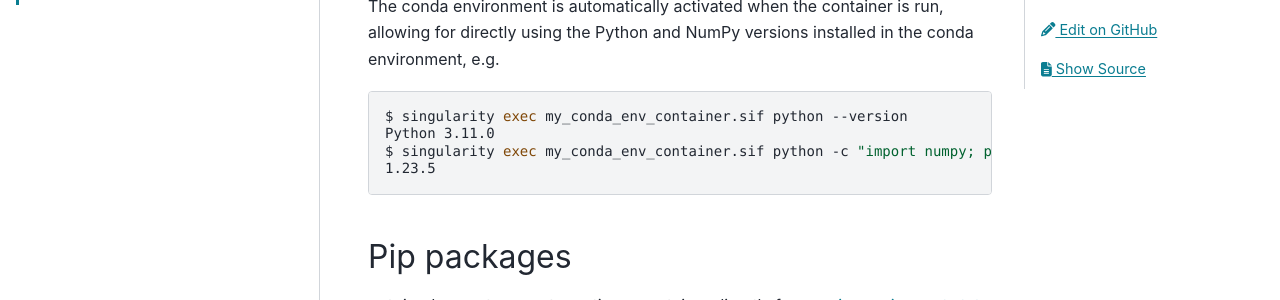
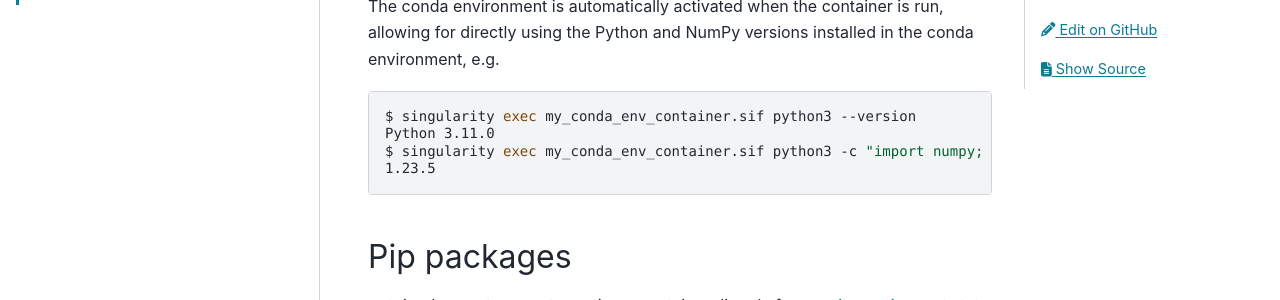
Before and after one commit to DeiC-HPC/cotainr, a Sphinx documentation site: the page built from doc/user_guide/conda_env.rst, in a window 1280 px wide and 900 px high, scrolled down 500 px. Shown: the part 152-452 px from the top of the window. Built offline with Sphinx 7.4.7 and the PyData theme 0.15.4, drawn with Linux system fonts in a browser that asks for light colours; pages that are not in the unit, such as notebooks, are missing from menus.

Commit message:
Updated all referneces to python intepreter AB#596

```diff
--- a/doc/development/style_guide.rst
+++ b/doc/development/style_guide.rst
@@ -7,6 +7,7 @@ We aim to keep the `cotainr` code base and documentation consistent by following
 - We follow the :pep:`8` style guide.
 - The Python source code is formatted using `black <https://black.readthedocs.io/en/stable/>`_ .
 - All `docstrings <https://peps.python.org/pep-0257/>`_ are formatted according to the `numpydoc format <https://numpydoc.readthedocs.io/en/latest/format.html>`_.
+- We reference the python interpreter executable as `python3` (not `python`) when explicitly calling the system python executable and as :data:`sys.executable` when reinvoking the interpreter as recommended in :pep:`394`.
 
 When hacking on `cotainr`, we generally try to:
 
--- a/doc/user_guide/conda_env.rst
+++ b/doc/user_guide/conda_env.rst
@@ -30,9 +30,9 @@ The conda environment is automatically activated when the container is run, allo
 
 .. code-block:: console
 
-    $ singularity exec my_conda_env_container.sif python --version
+    $ singularity exec my_conda_env_container.sif python3 --version
     Python 3.11.0
-    $ singularity exec my_conda_env_container.sif python -c "import numpy; print(numpy.__version__)"
+    $ singularity exec my_conda_env_container.sif python3 -c "import numpy; print(numpy.__version__)"
     1.23.5
 
 
```
Also changed, not shown: 5 other files.
